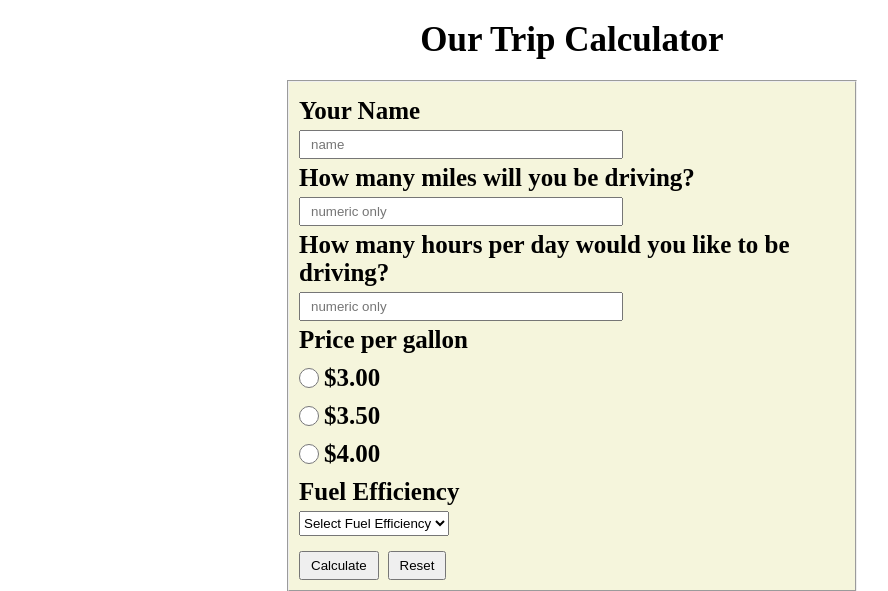
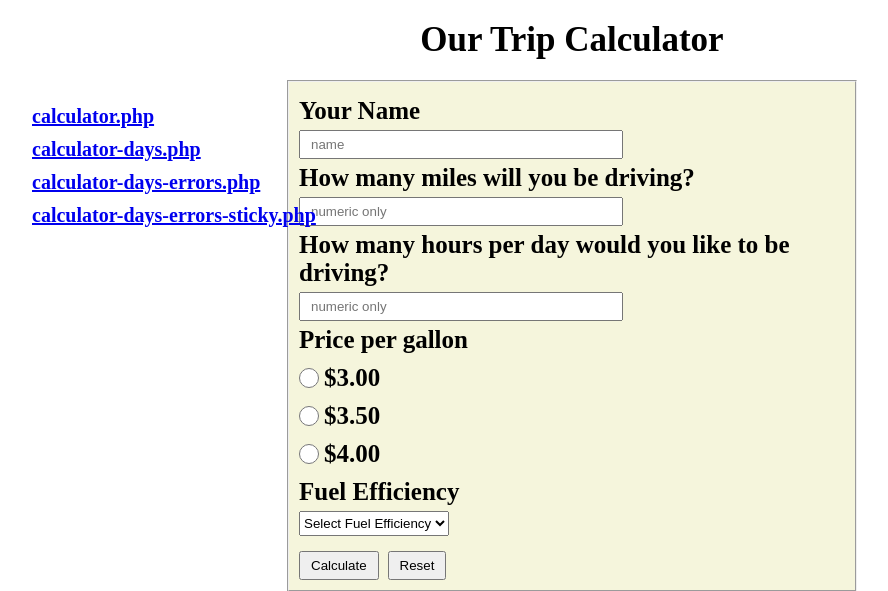
Before and after one commit to SEA-Hank/IT261, a PHP site: page /calculator/calculator-days-errors.php in a window 1280 px wide. Shown: the top 591 px of the page, without its empty margins (68-956 px from the left). Run offline with PHP 8.4, Linux system fonts and the light colour scheme.

Commit message:
valculators-nav

```diff
--- a/calculator/calculator-days-errors.php
+++ b/calculator/calculator-days-errors.php
@@ -4,7 +4,7 @@
 <head>
     <meta charset="UTF-8">
     <meta name="viewport" content="width=device-width, initial-scale=1.0">
-    <title>calculator-days</title>
+    <title>calculator-days-errors</title>
     <style>
         * {
             margin: 0px;
@@ -100,6 +100,12 @@
             font-size: 30px;
             font-weight: bolder;
         }
+
+        nav {
+            position: absolute;
+            top: 100px;
+            left: 100px;
+        }
     </style>
     <script>
 
@@ -107,6 +113,14 @@
 </head>
 
 <body>
+    <nav>
+        <ul>
+            <li><a href="./calculator.php">calculator.php</a></li>
+            <li><a href="./calculator-days.php">calculator-days.php</a></li>
+            <li><a href="./calculator-days-errors.php">calculator-days-errors.php</a></li>
+            <li><a href="./calculator-days-errors-sticky.php">calculator-days-errors-sticky.php</a></li>
+        </ul>
+    </nav>
     <h1>Our Trip Calculator</h1>
     <form action="<?= htmlspecialchars($_SERVER["PHP_SELF"]) ?>" method="post">
         <fieldset>
--- a/config.php
+++ b/config.php
@@ -5,7 +5,7 @@ $nav = array(
     "HOME" => "./index.php",
     "Switch-3" => "./website/daily.php",
     "Troubleshoot-4" => "./adder.php",
-    "Calculator" => "",
+    "Calculator" => "./calculator/calculator.php",
     "Email" => "",
     "Gallery" => "",
     "Database" => ""
```
Also changed, not shown: calculator/calculator-days-errors-sticky.php (+15 -1 lines), calculator/calculator-days.php (+14 -0 lines), calculator/calculator.php (+14 -3 lines).
